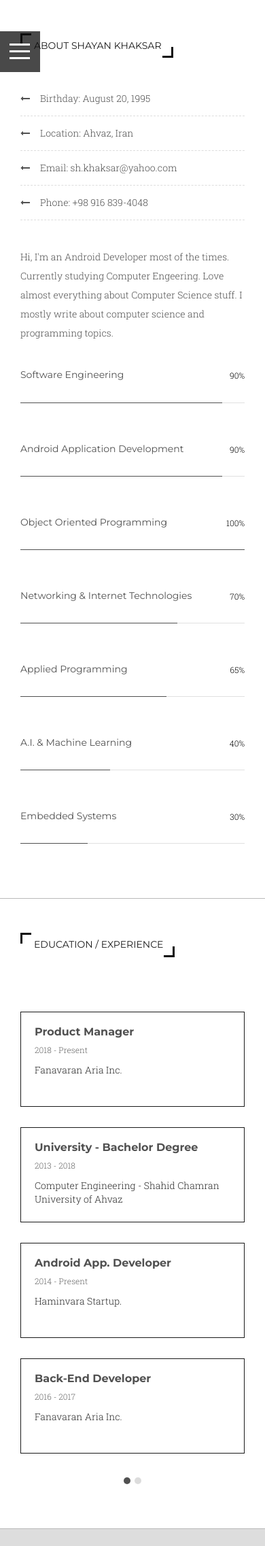
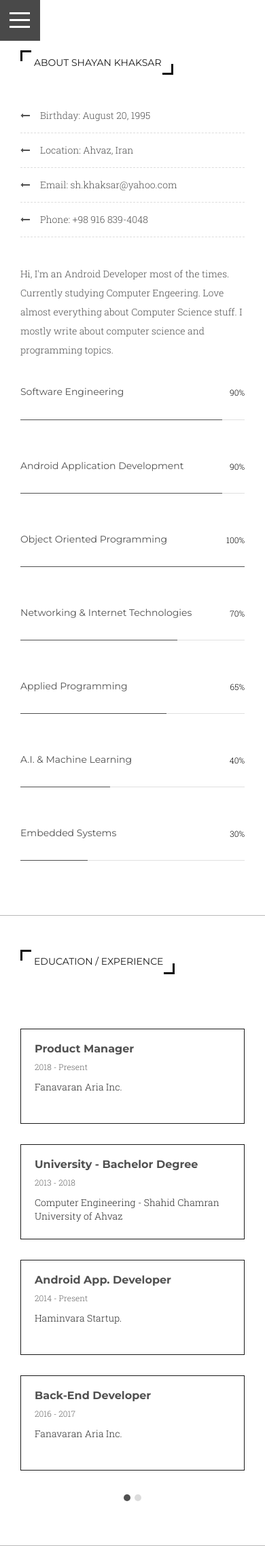
Before and after one commit to shkhaksar/en, a Jekyll site: the page built from about.html, in a window 390 px wide. Shown: the whole page at 68% size. Built offline with Jekyll 4.4.1, drawn with Linux system fonts in a browser that asks for light colours; before the commit the page ends 2249 px from its top, so only the background shows below that.

Commit message:
fix about me styles

```diff
--- a/assets/css/about/style.css
+++ b/assets/css/about/style.css
@@ -93,11 +93,14 @@ li {
 /*-----------------------------------------------------------------*/
 .header {
     background: #F2f2f2;
-    padding: 46px;
     position: fixed;
     height: 100%;
     width: 260px;
     z-index: 5;
+}
+
+.header .header-div{
+    padding: 46px;
 }
 
 .header .avatar {
@@ -1143,6 +1146,7 @@ li {
     }
 
     .main-content {
+        padding-top: 25px;
         width: 100%;
         -webkit-transition: all .3s ease-in-out;
         -moz-transition: all .3s ease-in-out;
```
